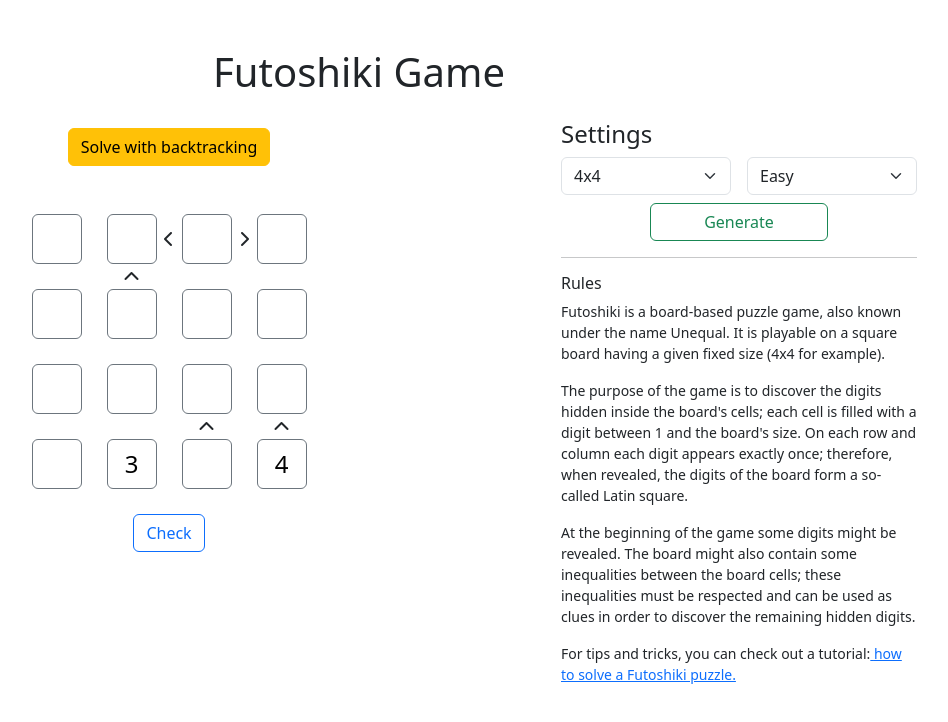
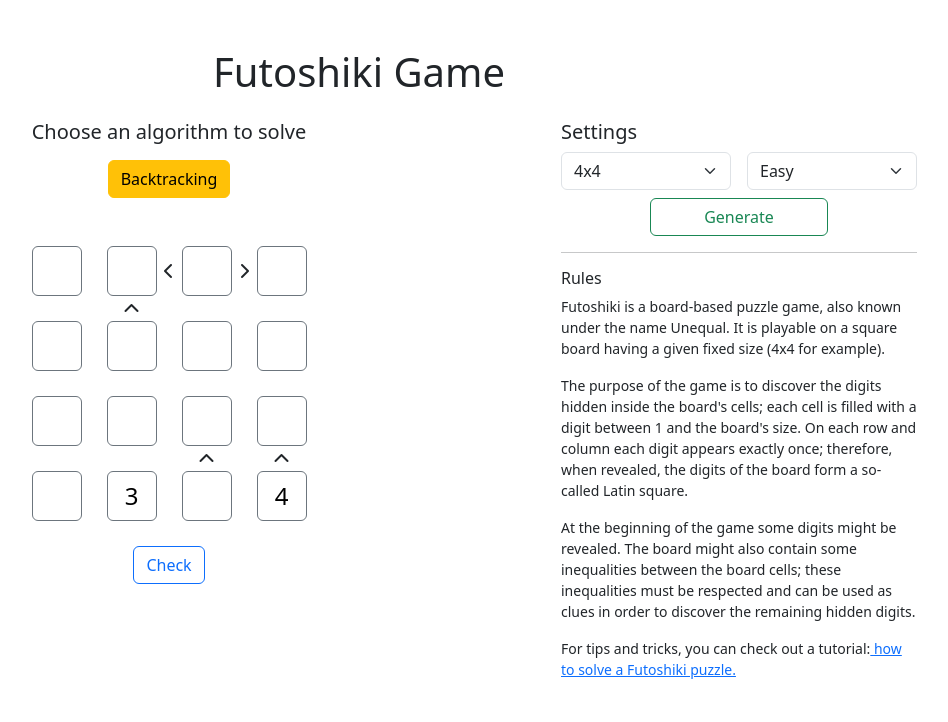
Before and after one commit to danielyandev/futoshiki, a React (Vite) app: page / in a window 1280 px wide. Shown: the top 722 px of the page, without its empty margins (281-1229 px from the left). Built offline with nearby package versions, Linux system fonts and the light colour scheme.

Commit message:
Update UI

```diff
--- a/src/components/GameBoard.jsx
+++ b/src/components/GameBoard.jsx
@@ -55,12 +55,13 @@ export default function GameBoard({ settings }) {
   return (
     <div>
       <div className="row justify-content-center">
+        <h5 className="text-center">Choose an algorithm to solve</h5>
         <div className="col-4 text-center mt-2">
           <button
             className="btn btn-warning"
             onClick={handleSolveWithBacktracking}
           >
-            Solve with backtracking
+            Backtracking
           </button>
         </div>
       </div>
--- a/src/components/Settings.jsx
+++ b/src/components/Settings.jsx
@@ -10,7 +10,7 @@ export default function Settings({ settings, onSettingsChange }) {
 
   return (
     <div>
-      <h4>Settings</h4>
+      <h5>Settings</h5>
       <div className="d-flex gap-3">
         <select
           className="form-control form-select"
```
